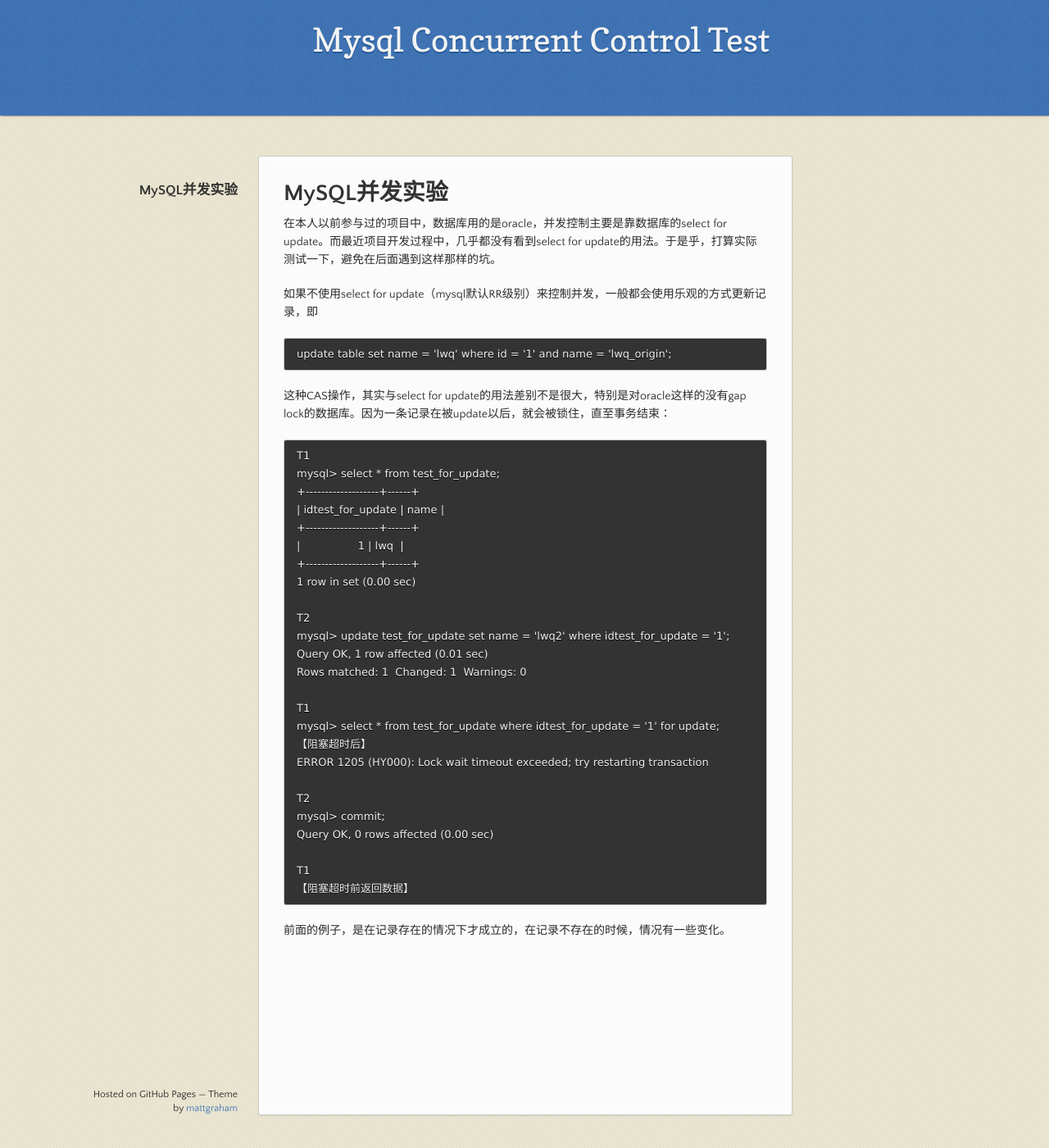
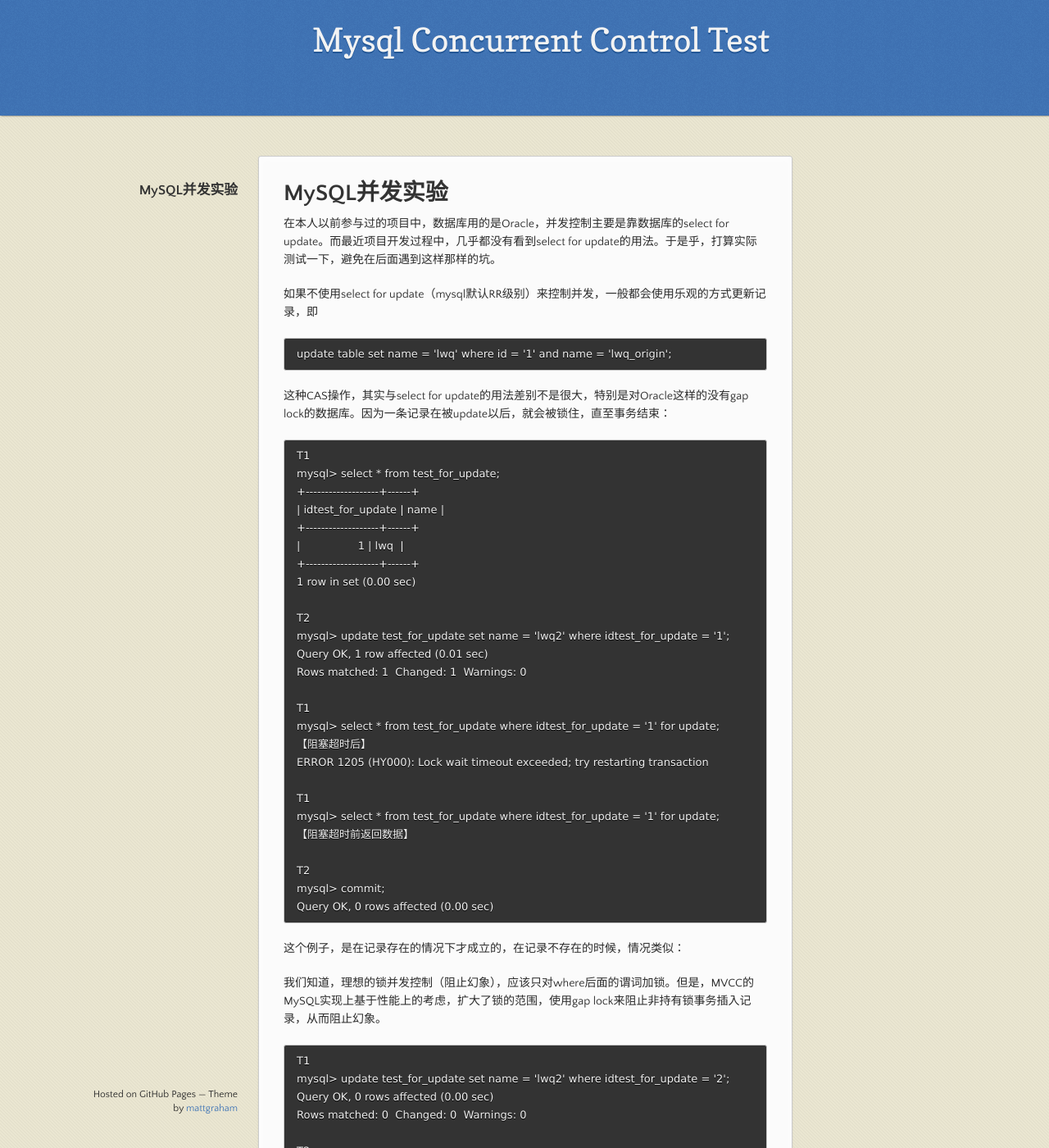
Before and after one commit to lvv9/lvv9.github.io, a Jekyll site: the page built from _posts/2021-12-03-mysql-concurrent-control-test.md, in a window 1280 px wide and 1400 px high. Shown: the whole window at 82% size. Built offline with Jekyll 4.4.1, drawn with Linux system fonts in a browser that asks for light colours; our own code applies the rules of GitHub Pages for plain Markdown files; the repository's description, which GitHub fills in, is left out; some of the changed text lies outside the part shown.

Commit message:
Update 2021-12-03-mysql-concurrent-control-test.md

````diff
--- a/_posts/2021-12-03-mysql-concurrent-control-test.md
+++ b/_posts/2021-12-03-mysql-concurrent-control-test.md
@@ -1,12 +1,12 @@
 # MySQL并发实验
 
-在本人以前参与过的项目中，数据库用的是oracle，并发控制主要是靠数据库的select for update。而最近项目开发过程中，几乎都没有看到select for update的用法。于是乎，打算实际测试一下，避免在后面遇到这样那样的坑。
+在本人以前参与过的项目中，数据库用的是Oracle，并发控制主要是靠数据库的select for update。而最近项目开发过程中，几乎都没有看到select for update的用法。于是乎，打算实际测试一下，避免在后面遇到这样那样的坑。
 
 如果不使用select for update（mysql默认RR级别）来控制并发，一般都会使用乐观的方式更新记录，即
 ```
 update table set name = 'lwq' where id = '1' and name = 'lwq_origin';
 ```
-这种CAS操作，其实与select for update的用法差别不是很大，特别是对oracle这样的没有gap lock的数据库。因为一条记录在被update以后，就会被锁住，直至事务结束：
+这种CAS操作，其实与select for update的用法差别不是很大，特别是对Oracle这样的没有gap lock的数据库。因为一条记录在被update以后，就会被锁住，直至事务结束：
 ```
 T1
 mysql> select * from test_for_update;
@@ -27,11 +27,32 @@
 【阻塞超时后】
 ERROR 1205 (HY000): Lock wait timeout exceeded; try restarting transaction
 
+T1
+mysql> select * from test_for_update where idtest_for_update = '1' for update;
+【阻塞超时前返回数据】
+
 T2
 mysql> commit;
 Query OK, 0 rows affected (0.00 sec)
+```
+这个例子，是在记录存在的情况下才成立的，在记录不存在的时候，情况类似：
 
+我们知道，理想的锁并发控制（阻止幻象），应该只对where后面的谓词加锁。但是，MVCC的MySQL实现上基于性能上的考虑，扩大了锁的范围，使用gap lock来阻止非持有锁事务插入记录，从而阻止幻象。
+```
 T1
-【阻塞超时前返回数据】
+mysql> update test_for_update set name = 'lwq2' where idtest_for_update = '2';
+Query OK, 0 rows affected (0.00 sec)
+Rows matched: 0  Changed: 0  Warnings: 0
+
+T2
+mysql> insert into test_for_update values ('3', 'lwq');
+【阻塞直到T1结束】
+Query OK, 1 row affected (12.67 sec)
 ```
-前面的例子，是在记录存在的情况下才成立的，在记录不存在的时候，情况有一些变化。
+T1执行select for update加锁同update。
+
+基于以上实验，可以看出，select for update与CAS的update差别不大。但为什么却没有用select for update呢？
+想来想去，select for update与update乐观地更新记录还是有这样的区别的：
+一般乐观update前，会先不加锁select，如果数据不存在，不进行update而执行其它操作。而select for update在数据不存在的情况下一开始就会把gap锁住，造成后续insert的阻塞。
+
+总的来说，在使用MySQL的事务时，最好用CAS的方式操作。而对于Oracle，因为没有gap lock，所以都是可以的。
````
